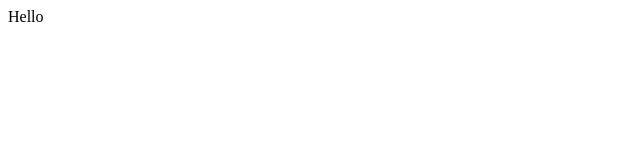
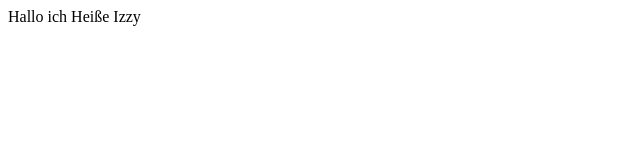
Before and after one commit to IzzyHuang/demo-repo, a plain HTML site: page index.html in a window 1280 px wide. Shown: the whole page, without its empty margins (0-640 px from the left). Drawn offline with Linux system fonts and the light colour scheme.

Commit message:
translated to german
german intro

```diff
--- a/index.html
+++ b/index.html
@@ -1 +1 @@
-<div>Hello</div>
+<div>Hallo ich Heiße Izzy</div>
```
